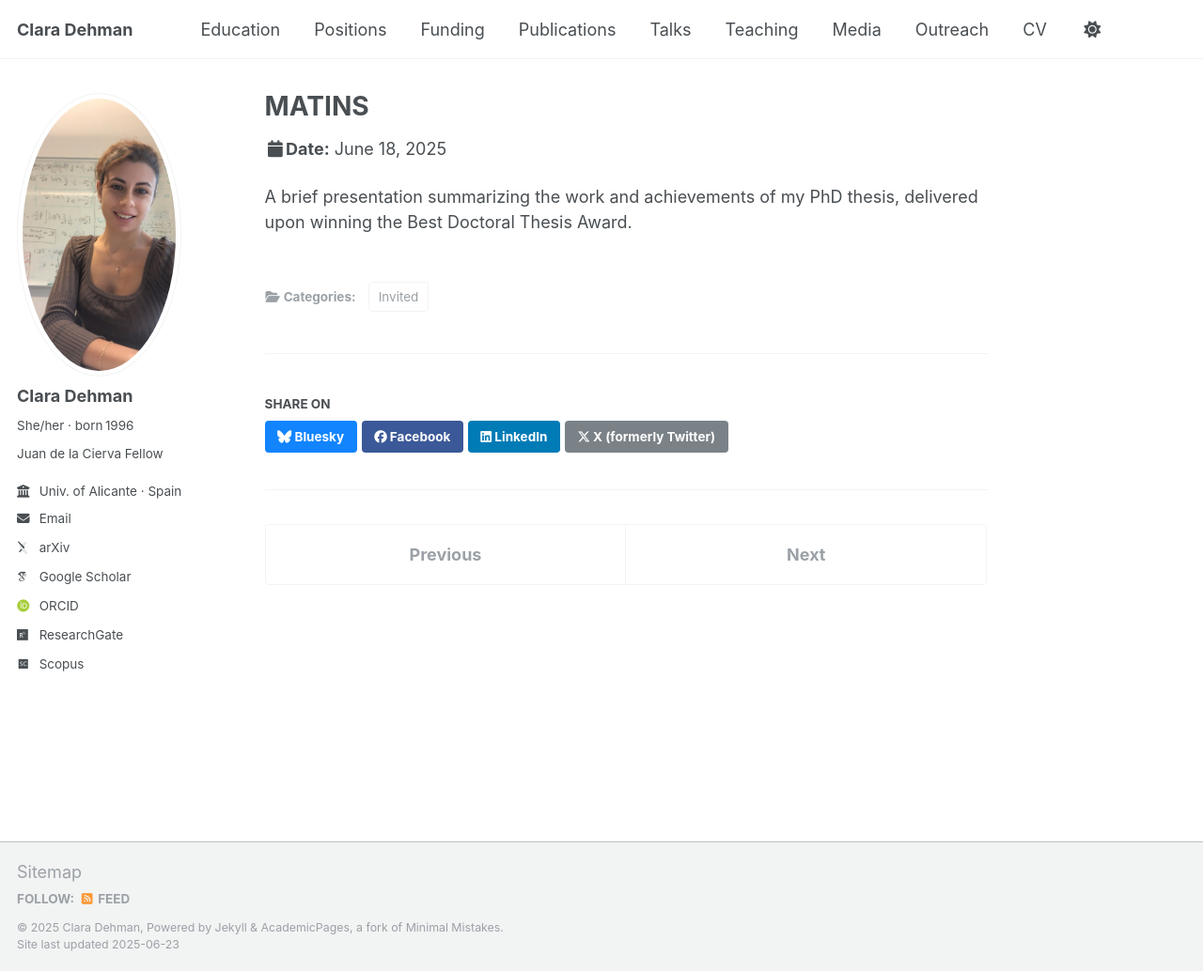
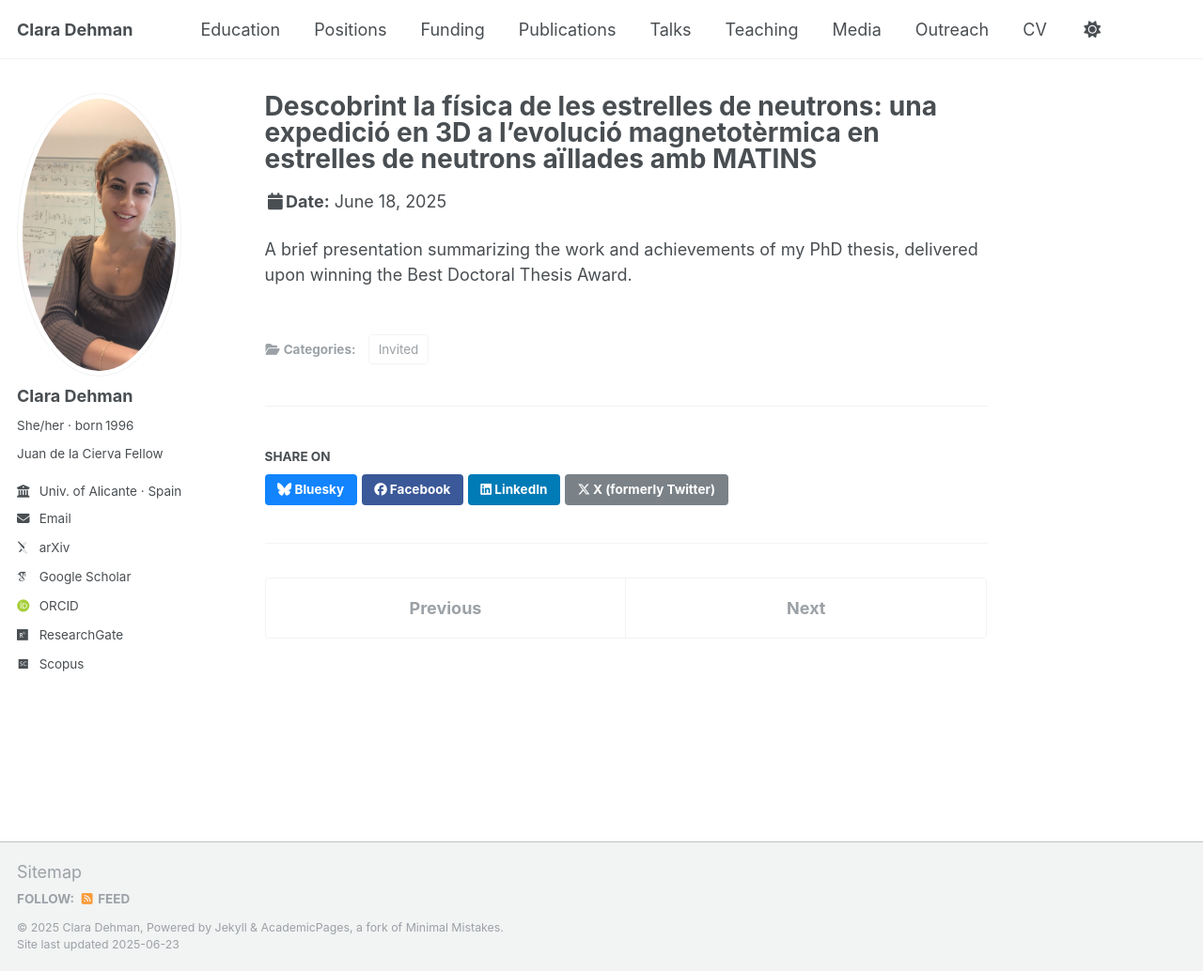
Before and after one commit to ClaraDehman/ClaraDehman.github.io, a Jekyll site: the page built from _talks/IEEC2025.md, in a window 1280 px wide and 1034 px high. Shown: the whole window at 94% size. Built offline with Jekyll 4.4.1, drawn with Linux system fonts in a browser that asks for light colours; some web fonts are replaced.

Commit message:
Update IEEC2025.md

```diff
--- a/_talks/IEEC2025.md
+++ b/_talks/IEEC2025.md
@@ -1,5 +1,5 @@
 ---
-title: "MATINS"
+title: "Descobrint la física de les estrelles de neutrons: una expedició en 3D a l'evolució magnetotèrmica en estrelles de neutrons aïllades amb MATINS"
 date: 2025-06-18
 type: "Short Talk"
 venue: "Fòrum IEEC 2025, Casa Convalescència (UAB), Barcelona, Spain"
```
